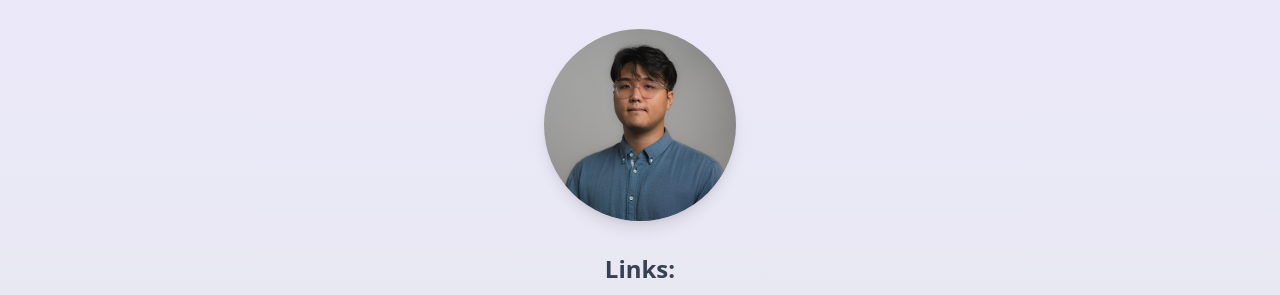
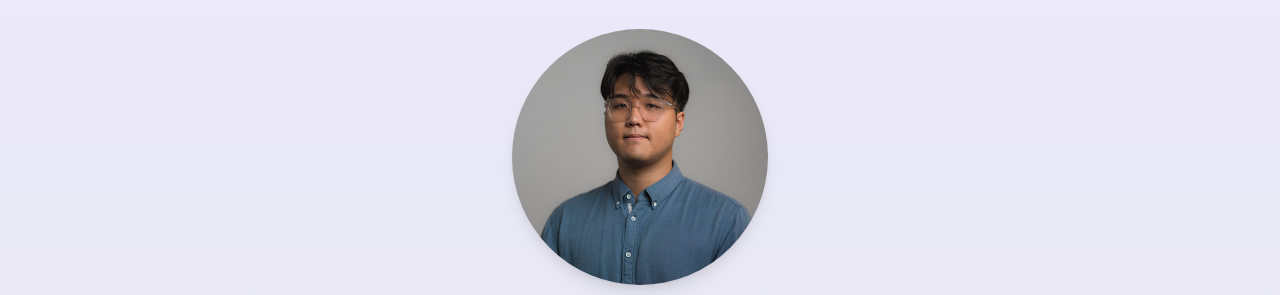
Before and after one commit to benlee-1/benleedevcom, a website: page index.html in a window 1280 px wide. Shown: the part 211-506 px from the top of the page. Drawn offline with nearby package versions, Linux system fonts and the light colour scheme.

Commit message:
resizing profile pic

```diff
--- a/index.html
+++ b/index.html
@@ -49,7 +49,7 @@
           solving problems and learning new things.
         </p>
         <img
-          class="w-48 h-48 rounded-full shadow-lg mx-auto mb-8"
+          class="w-64 h-64 rounded-full shadow-lg mx-auto mb-8"
           src="./images/profile shot.jpg"
           alt="Profile Picture"
         />
```
